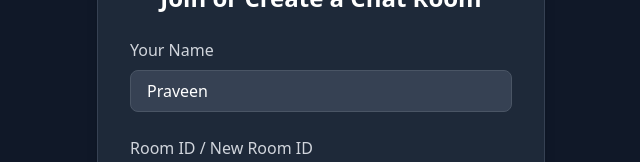
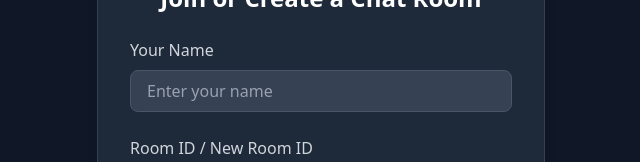
Before and after one commit to praveentiwari333/chat-app, a React (Vite) app in the folder front-chat/: page / in a window 1280 px wide. Shown: the part 316-478 px from the top of the page, without its empty margins (319-959 px from the left). Built offline with nearby package versions, Linux system fonts and the light colour scheme.

Commit message:
Update JoinCreateChat.jsx

```diff
--- a/front-chat/src/components/JoinCreateChat.jsx
+++ b/front-chat/src/components/JoinCreateChat.jsx
@@ -10,7 +10,7 @@ const JoinCreateChat = () => {
 
   const [detail, setDetail] = useState({
     roomId: "",
-    userName: "Praveen",
+    userName: "",
   });
 
   const { currentUser, roomId, connected, setCurrentUser, setRoomId, setConnected } = useChatContext();
```
